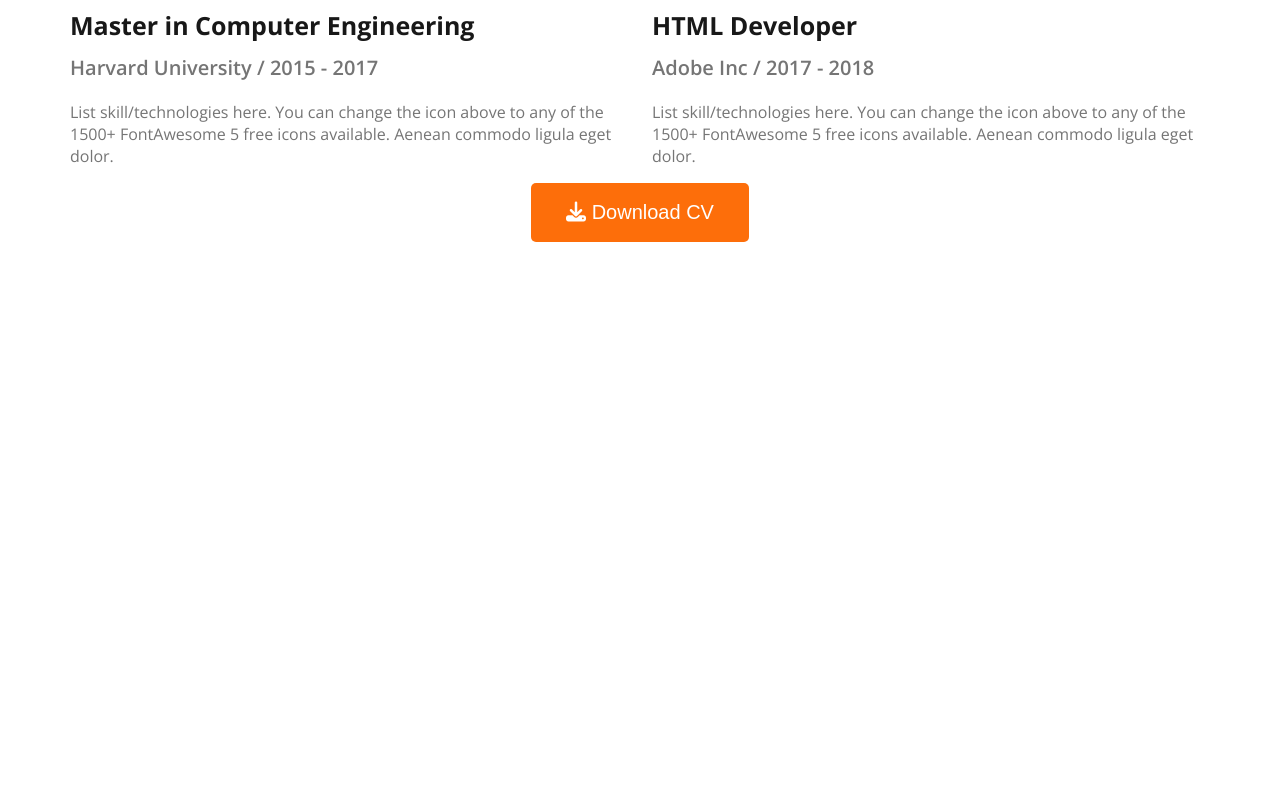
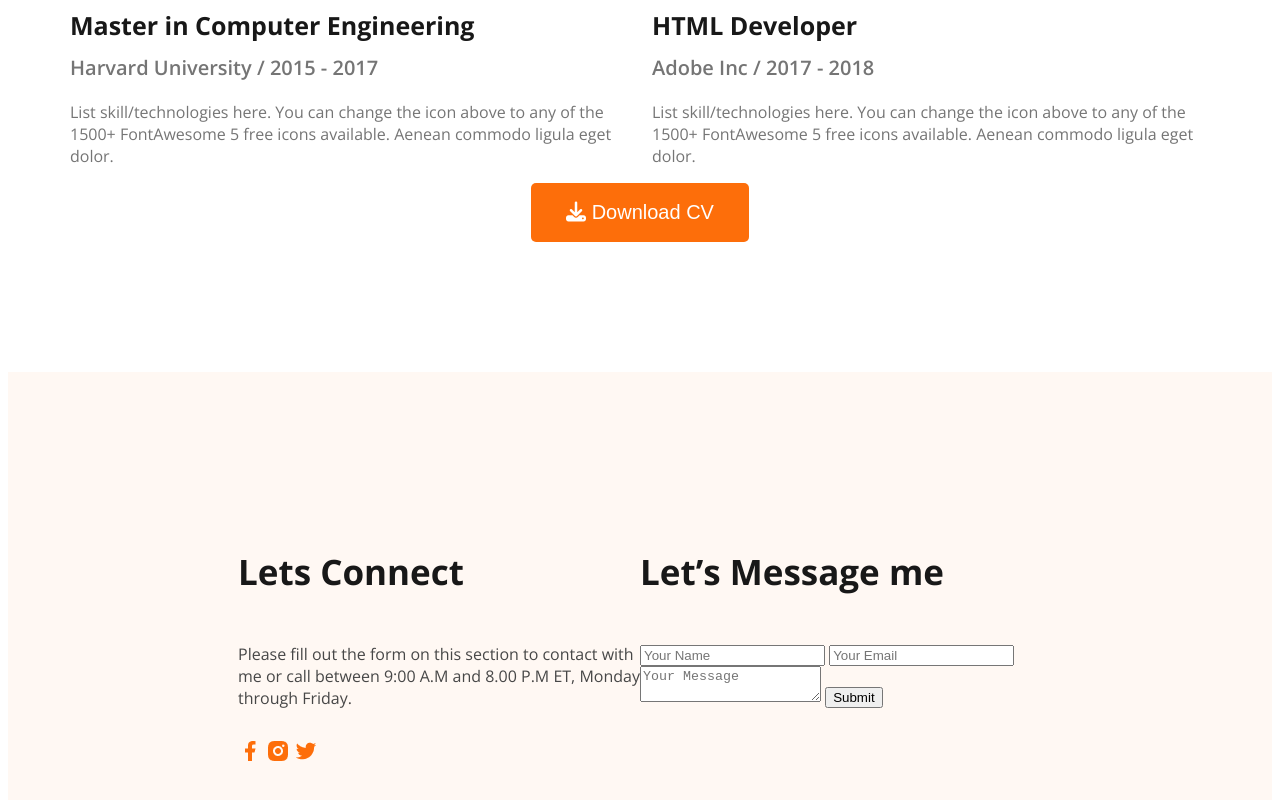
Before and after one commit to rushomrong/web-dev-portfolio, a plain HTML site: page index.html in a window 1280 px wide. Shown: the part 2971-3771 px from the top of the page. Before the commit the page ends 3343 px from the top, so only its background shows below. Drawn offline with nearby package versions, Linux system fonts and the light colour scheme.

Commit message:
footer section alignment updated

```diff
--- a/index.html
+++ b/index.html
@@ -174,7 +174,34 @@
     </main>
 
     <footer>
+        <section class="footer-container secondary-bg">
+            <div class="lets-connect">
+                <h4 class="footer-title">Lets Connect</h4>
+                <p class="footer-description">Please fill out the form on this section to contact with me or call between 9:00 A.M and 8.00 P.M ET, Monday through Friday.</p>
 
+                <div class="social-icons">
+                    <a href="https://www.facebook.com" target="_blank">
+                        <img src="images/icons/facebook.png" alt="">
+                    </a>
+                    <a href="https://www.instagram.com" target="_blank">
+                        <img src="images/icons/insta.png" alt="">
+                    </a>
+                    <a href="https://x.com/" target="_blank">
+                        <img src="images/icons/twitter.png" alt="">
+                    </a>
+                </div>
+            </div>
+
+            <div class="lets-connect">
+                <h4 class="footer-title">Let’s Message me</h4>
+                <form action="">
+                    <input type="text" name="" id="" placeholder="Your Name">
+                    <input type="email" name="" id="" placeholder="Your Email">
+                    <textarea name="" id="" placeholder="Your Message"></textarea>
+                    <input type="submit" value="Submit">
+                </form>
+            </div>
+        </section>
     </footer>
 
 </body>
--- a/styles/style.css
+++ b/styles/style.css
@@ -1,3 +1,5 @@
+
+
 @import url('https://fonts.googleapis.com/css2?family=Open+Sans:ital,wght@0,300..800;1,300..800&display=swap');
 
 .open-sans-normal {
@@ -14,6 +16,7 @@
 /*Shared common style*/
 .secondary-bg {
     background-color: #FFF8F3;
+
 }
 
 .title-primary {
@@ -224,3 +227,40 @@ hr{
     font-weight: 400;
     color: #757575;
 }
+
+/*Footer Style*/
+
+.footer-container {
+    height: 780px;
+    display: flex;
+    padding: 130px 230px 0 230px;
+    justify-content: space-between;
+}
+
+
+.lets-connect {
+    width: 562px;
+}
+
+.lets-connect .footer-title {
+    font-size: 35px;
+    font-weight: 700;
+    line-height: 48px;
+    color: #181818;
+}
+
+.lets-connect .footer-description {
+    margin-top: 20px;
+    font-size: 16px;
+    font-weight: 400;
+    color: #474747;
+}
+
+
+.lets-connect .social-icons {
+    margin-top: 30px;
+}
+
+.social-icons a {
+    text-decoration: none;
+}
```
